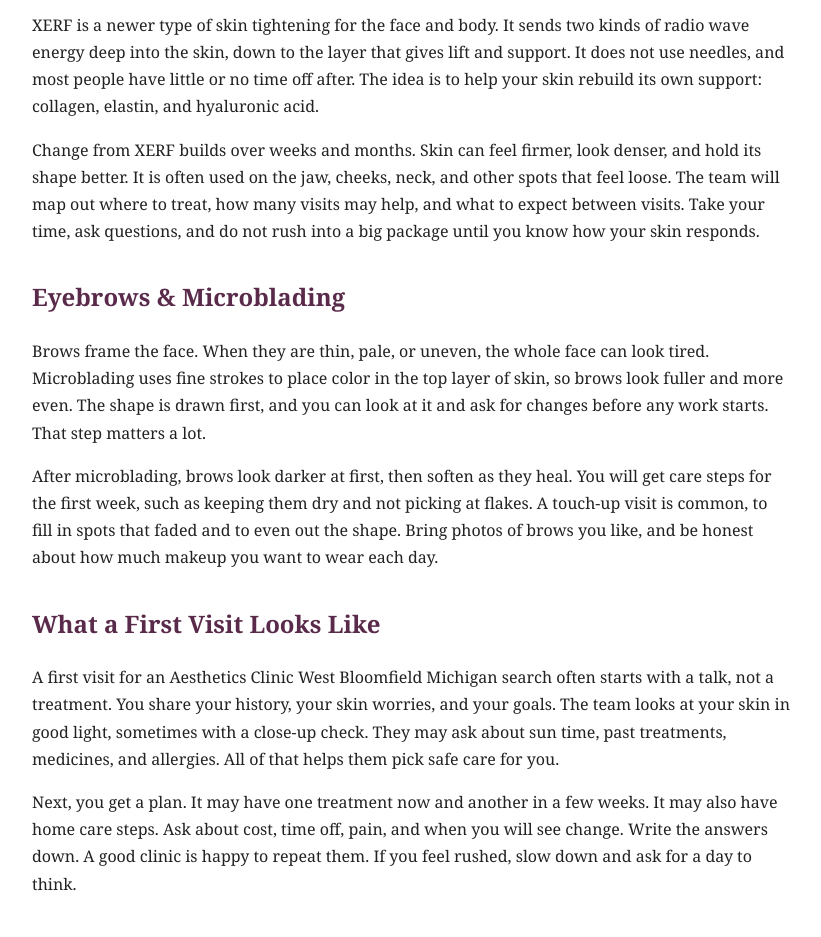
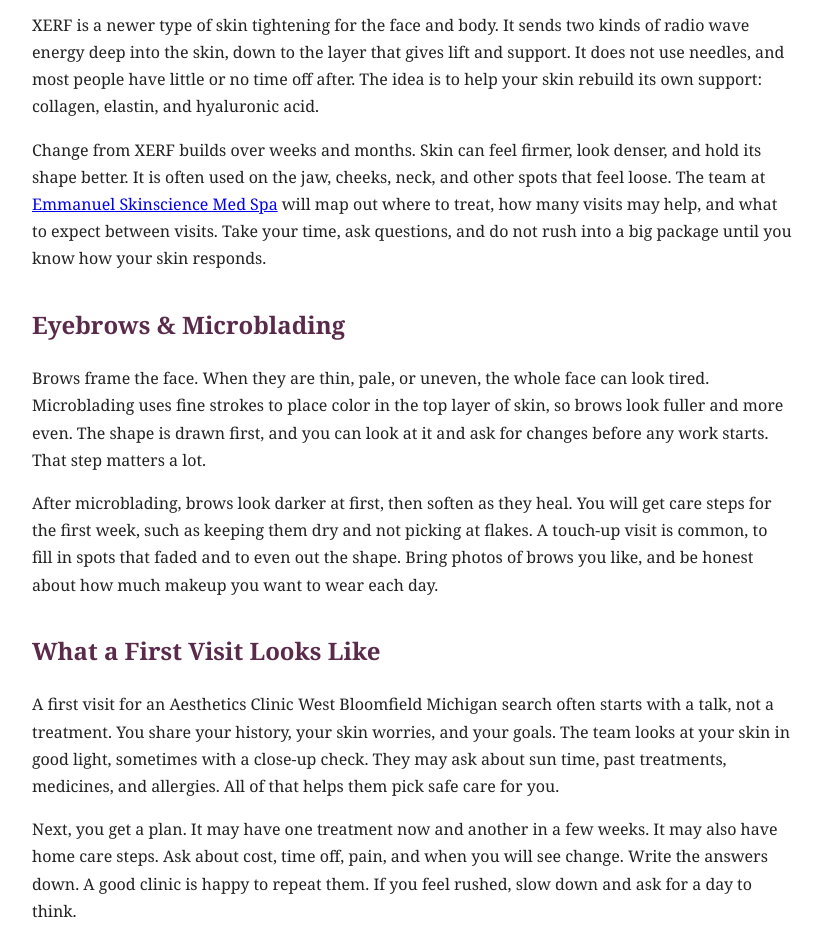
Before and after one commit to jamesbharris8906-blip/aesthetics-clinic-west-bloomfield-michigan-2, a plain HTML site: page index.html in a window 1280 px wide. Shown: the part 2120-3057 px from the top of the page, without its empty margins (228-1049 px from the left). Drawn offline with Linux system fonts and the light colour scheme.

Commit message:
Update index.html

```diff
--- a/index.html
+++ b/index.html
@@ -31,7 +31,7 @@
 <p>Wellness care looks at the whole picture: sleep, stress, water, and food. When you sleep well and stress less, your skin shows it. The team can talk with you about simple steps that help, and about a plan that does not ask you to change your whole life at once. Pick one habit to start, and add more later.</p>
 <h2>XERF (Skin Tightening)</h2>
 <p>XERF is a newer type of skin tightening for the face and body. It sends two kinds of radio wave energy deep into the skin, down to the layer that gives lift and support. It does not use needles, and most people have little or no time off after. The idea is to help your skin rebuild its own support: collagen, elastin, and hyaluronic acid.</p>
-<p>Change from XERF builds over weeks and months. Skin can feel firmer, look denser, and hold its shape better. It is often used on the jaw, cheeks, neck, and other spots that feel loose. The team will map out where to treat, how many visits may help, and what to expect between visits. Take your time, ask questions, and do not rush into a big package until you know how your skin responds.</p>
+<p>Change from XERF builds over weeks and months. Skin can feel firmer, look denser, and hold its shape better. It is often used on the jaw, cheeks, neck, and other spots that feel loose. The team at <a href="https://eskinscience.com">Emmanuel Skinscience Med Spa</a> will map out where to treat, how many visits may help, and what to expect between visits. Take your time, ask questions, and do not rush into a big package until you know how your skin responds.</p>
 <h2>Eyebrows &amp; Microblading</h2>
 <p>Brows frame the face. When they are thin, pale, or uneven, the whole face can look tired. Microblading uses fine strokes to place color in the top layer of skin, so brows look fuller and more even. The shape is drawn first, and you can look at it and ask for changes before any work starts. That step matters a lot.</p>
 <p>After microblading, brows look darker at first, then soften as they heal. You will get care steps for the first week, such as keeping them dry and not picking at flakes. A touch-up visit is common, to fill in spots that faded and to even out the shape. Bring photos of brows you like, and be honest about how much makeup you want to wear each day.</p>
```
